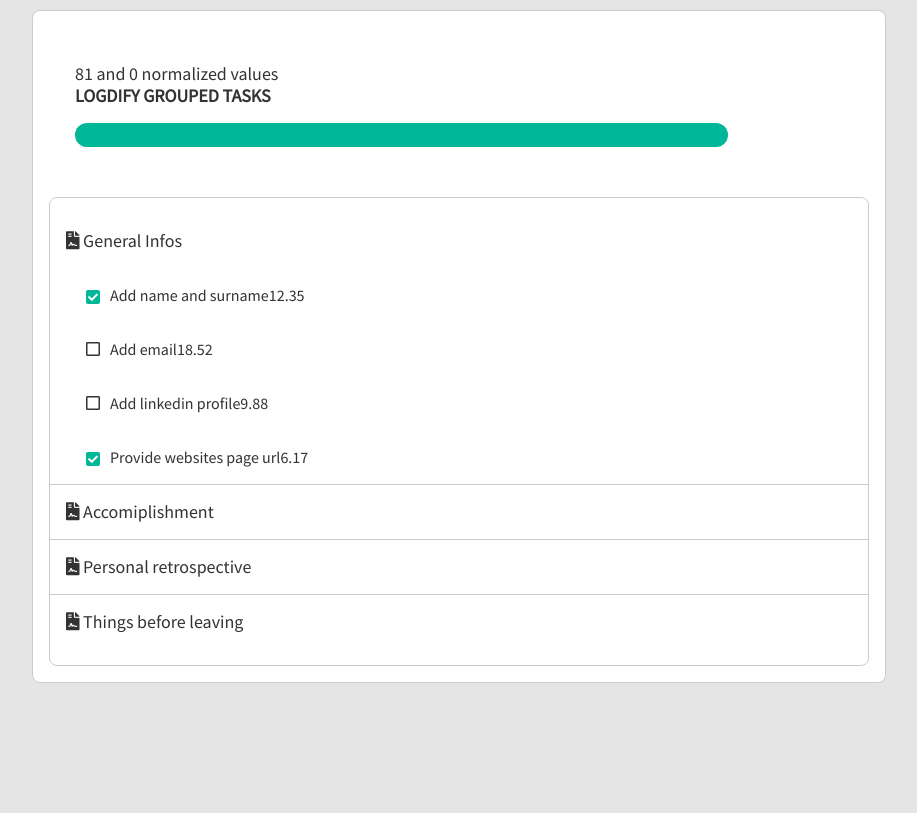
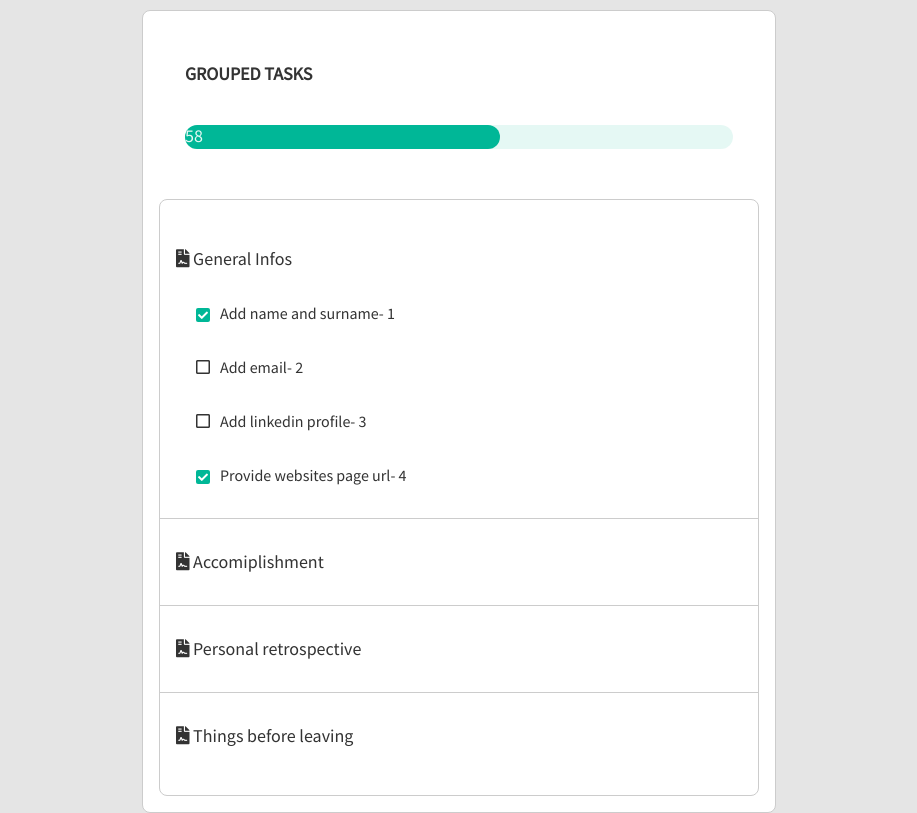
Before and after one commit to damorossi/logdify, a React (Create React App) app: page / in a window 1280 px wide. Both pictures are taken after a click on the element "General Infos". Shown: the whole page, without its empty margins (181-1098 px from the left). Built offline with nearby package versions, Linux system fonts and the light colour scheme.

Commit message:
Created formula to get percentage

```diff
--- a/src/App.js
+++ b/src/App.js
@@ -1,70 +1,113 @@
-import mockData from "./mockData";
-import TaskListComponent from "./TaskListComponent";
-import { useState } from "react";
+import mockData from './mockData';
+import TaskListComponent from './TaskListComponent';
+import { useState } from 'react';
 import './app.scss';
 
 function App() {
+	const [percentege, setPercentege] = useState(0.71 * 81);
+	let onlyTasksArray = null;
 
-  const taskGroups = mockData;
-  const arr = taskGroups.map(x => {
-    const items = x.tasks.filter( y => y.checked).map(x => x.value);
+	const getData = () => {
+		return mockData;
+	};
+
+	const onlyTasks = () => {
+		let onlyTasksArray = [];
+		indexedArr.map((g) => {
+			return g.tasks.map((t) => {
+				t.finalReduced = (t.value * 100) / 227;
+				t.currentReduced = (t.value * 100) / totalInicial;
+				onlyTasksArray.push(t);
+				return t;
+			});
+		});
+		return onlyTasksArray;
+	};
+
+	const getTotalValue = (arr) => {
+		const data = arr
+			?.map((x) => {
+				const items = x.tasks.filter((y) => y.checked).map((x) => x.value);
 				let values = items.reduce((acc, current) => {
 					return acc + current;
-    }, 0 );
+				}, 0);
 				return values;
-  } );
+			})
+			.reduce((acc, current) => {
+				return acc + current;
+			}, 0);
+		return data;
+	};
+	const totalSumArray = () => {
+		const total = onlyTasks().reduce((acc, sum) => {
+			return acc + sum.value;
+		}, 0);
 
-  const total = arr.reduce((acc, current) => {
-    return acc + current;
-  }, 0, )
+		return total;
+	};
+	const [indexedArr] = useState(getData());
+	const totalInicial = getTotalValue(indexedArr);
+	const [totalValue, setTotalValue] = useState(totalInicial);
+	// const [normalized, setNormalized] = useState(0);
+	const [tasks, setTasks] = useState(onlyTasks());
+	// const [totalSum, setValues] = useState(0);
+	const tot = totalSumArray();
 
+	const onClickAction = (id, value) => {
+		onlyTasksArray = onlyTasks().map((x) => {
+			if (x.id === id) {
+				x.checked = !x.checked;
+			}
+			return x;
+		});
 
+		setTotalValue(totalValue + value);
+		setTasks(onlyTasksArray);
+		// setNormalized(calculateValues(id, +value));
+		calculateValues(id, +value);
+	};
 
+	const calculateValues = (id, value = 0) => {
+		// setValues(tot);
+		const completed = tasks.filter((x) => x.checked);
+		onlyTasksArray = onlyTasks();
+		const completedData = completed.reduce((ac, cur) => {
+			return ac + (cur.value * 100) / totalValue;
+		}, 0);
+		const percentege = completed.reduce((acc, curr) => {
+			return acc + (curr.value / 227) * 100;
+		}, 0);
+		setPercentege(percentege);
+		setTotalValue(totalValue + value);
+		return completedData;
+	};
 
-  const [totalValue, setTotalValue] = useState(total);
-  const [normalized, setNormalized] = useState(0);
-
-
-  const onClickAction = (value) => {
-    setTotalValue(totalValue + value);
+	const style = {
+		progressBar: {
+			width: percentege + '%'
 		}
-
-  const calculateValues = (value) => {
-    const arr = taskGroups.map(x => {
-      const items = x.tasks.filter( y => y.checked).map(x => x.value);
-
-      let values = items.reduce((acc, current) => {
-        return acc + ((current *100 /totalValue).toFixed(2));
-      }, value );
-      return values;
-    } );
-  }
-
-  const onCalculateNormalized = (value) => {
-      setNormalized(calculateValues(value));
-  }
-
+	};
 	return (
 		<div className="app">
 			<header className="app-header">
-       <p>
-          {totalValue} and {normalized} normalized values </p>
-        <h1> Logdify Grouped Tasks  </h1>
-        <span className="app-progressBar"></span>
+				<h1> Grouped Tasks </h1>
+				<div className="app-progresBarContainer">
+					<span style={style.progressBar} className="app-progressBar">
+						{percentege.toFixed(0)}
+					</span>
+				</div>
 			</header>
 			<section className="app-content">
-        {
-          taskGroups.map(group => (
+				{indexedArr.map((group) => (
 					<TaskListComponent
-              key={group.name}
+						key={group.id}
+						id={group.id}
 						totalValue={totalValue}
 						tasks={group.tasks}
 						name={group.name}
-              onClickAction={ onClickAction }
-              onCalculateNormalized={ onCalculateNormalized }
+						onClickAction={onClickAction}
 					/>
-          ))
-        }
+				))}
 			</section>
 		</div>
 	);
--- a/src/TaskItemComponent.js
+++ b/src/TaskItemComponent.js
@@ -1,26 +1,21 @@
-import React from 'react'
+import React from 'react';
 import { useState } from 'react/cjs/react.development';
 import './taskItem.scss';
 
-const TaskItemComponent = ({description, value, checked, onClickAction, onCalculateNormalized, totalValue}) => {
+const TaskItemComponent = ({ description, value, id, checked, onClickAction, onCalculateNormalized, totalValue }) => {
+	const [isChecked, setCheked] = useState(checked);
+	const handleClick = () => {
+		setCheked(!isChecked);
+		const val = !isChecked ? value : value * -1;
+		onClickAction(id, val);
+	};
+	const classValue = isChecked ? 'fa fa-check item-toggle--active' : 'item-toggle far fa-square';
+	return (
+		<li className="item" onClick={handleClick}>
+			<span className={classValue}></span>
+			<p className="item-description">{description}</p>- {id}
+		</li>
+	);
+};
 
-    const [isChecked, setCheked] = useState(checked);
-    const handleClick=() => {
-        setCheked(!isChecked);
-        const val = !isChecked ? value : (value * -1);
-        debugger;
-        onClickAction(val);
-        onCalculateNormalized( (val *100 /totalValue).toFixed(2));
-    }
-    const classValue = isChecked ? 'fa fa-check item-toggle--active' : 'item-toggle far fa-square';
-    return (
-         <li className="item"  onClick={handleClick}>
-            <span className={classValue}>
-            </span>
-            <p className="item-description">{description}</p>
-            <span>{ (value *100 /totalValue).toFixed(2)}</span>
-        </li>
-    )
-}
-
-export default TaskItemComponent
+export default TaskItemComponent;
--- a/src/TaskListComponent.js
+++ b/src/TaskListComponent.js
@@ -1,37 +1,38 @@
-import React from 'react'
+import React from 'react';
 import { useState } from 'react/cjs/react.development';
 import TaskItemComponent from './TaskItemComponent';
 
-const TaskListComponent = ({tasks, name, onClickAction, onCalculateNormalized, totalValue}) => {
+const TaskListComponent = ({ tasks, name, id, onClickAction, onCalculateNormalized, totalValue }) => {
 	let [isActive, setActive] = useState(false);
 
 	const toggleAccordion = () => {
 		setActive(!isActive);
-    }
+	};
 
 	return (
 		<div className="app-accordion">
-        <header className="app-contentHeader"  onClick={toggleAccordion}>
-            <h2><i className="fa fa-file-contract" aria-hidden="true"></i> {name}</h2>
+			<header className="app-contentHeader" onClick={toggleAccordion}>
+				<h2>
+					<i className="fa fa-file-contract" aria-hidden="true"></i> {name}
+				</h2>
 			</header>
 			{isActive && (
 				<ul className="app-groupList">
-                {
-                tasks.map( ({description, checked, value}) => (
+					{tasks.map(({ description, checked, value, id }) => (
 						<TaskItemComponent
 							description={description}
-                            checked={checked} value={value}
+							checked={checked}
+							value={value}
+							id={id}
 							totalValue={totalValue}
 							onClickAction={onClickAction}
-                            onCalculateNormalized={onCalculateNormalized}
-                            key={description}
-                        />)
+							key={`${id}-${value}`}
+						/>
+					))}
+				</ul>
 			)}
-            </ul>
-        )
-        }
 		</div>
-    )
-}
+	);
+};
 
-export default TaskListComponent
+export default TaskListComponent;
--- a/src/app.scss
+++ b/src/app.scss
@@ -3,7 +3,8 @@
 
 .app {
 	@include widget-common-elements;
-  width: 820px;
+	max-width: 820px;
+	width: 600px;
 
 	&-header {
 		@include widget-common-elements;
@@ -11,7 +12,7 @@
 		margin-bottom: 24px;
 		padding: 26px;
 		h1 {
-      font-weight: bolder;;
+			font-weight: bolder;
 			text-transform: uppercase;
 		}
 	}
@@ -19,10 +20,23 @@
 	&-progressBar {
 		background: $bg-bar;
 		border-radius: 16px;
+		color: white;
 		display: flex;
 		height: 24px;
 		margin-top: 16px;
-    width: 85%;
+		transition: width 0.3s;
+	}
+	&-progresBarContainer {
+		&:before {
+			background: $bg-bar;
+			content: '';
+			display: block;
+			border-radius: 16px;
+			height: 24px;
+			position: relative;
+			opacity: 0.1;
+			top: 40px;
+		}
 	}
 
 	&-content {
@@ -37,18 +51,17 @@
 	}
 
 	&-accordion {
-    padding: 16px;
+		padding: 32px 16px;
 		border-bottom: solid 1px $border-widget;
 
 		&:last-child {
 			border-bottom: none;
-      padding-top: 16px;
 		}
 	}
 
 	&-contentHeader {
 		border-radius: 8px;
-    margin:0px;
+		margin: 0px;
 	}
 	&-groupItem:not(first-child) {
 		border-top-left-radius: 0px;
--- a/src/index.scss
+++ b/src/index.scss
@@ -142,7 +142,13 @@
 @import './styling/mixins';
 @import './styling/colors';
 
-h1, h2, h3, h4, h5, h6, p {
+h1,
+h2,
+h3,
+h4,
+h5,
+h6,
+p {
 	color: $text-common;
 }
 
@@ -155,4 +161,5 @@
 	font-family: 'Source Sans Pro', sans-serif;
 	font-size: 20px;
 	font-weight: 300;
+	width: 100%;
 }
--- a/src/mockData.js
+++ b/src/mockData.js
@@ -1,94 +1,108 @@
 const mockData = [
 	{
-    name: "General Infos",
+		name: 'General Infos',
 		tasks: [
 			{
-        description: "Add name and surname",
+				id: 1,
+				description: 'Add name and surname',
 				value: 10,
 				checked: true
 			},
 			{
-        description: "Add email",
+				id: 2,
+				description: 'Add email',
 				value: 15,
 				checked: false
 			},
 			{
-        description: "Add linkedin profile",
+				id: 3,
+				description: 'Add linkedin profile',
 				value: 8,
 				checked: false
 			},
 			{
-        description: "Provide websites page url",
+				id: 4,
+				description: 'Provide websites page url',
 				value: 5,
 				checked: true
 			}
 		]
 	},
 	{
-    name: "Accomiplishment",
+		name: 'Accomiplishment',
 		tasks: [
 			{
-        description: "Wrote a small poem about the birthdate",
+				id: 5,
+				description: 'Wrote a small poem about the birthdate',
 				value: 23,
 				checked: false
 			},
 			{
-        description: "Jump three time with one leg",
+				id: 6,
+				description: 'Jump three time with one leg',
 				value: 32,
 				checked: true
 			},
 			{
-        name: "Avoid the annoying neighbor",
+				id: 7,
+				name: 'Avoid the annoying neighbor',
 				value: 2,
 				checked: false
 			},
 			{
-        name: "Say hello to a random person",
+				id: 8,
+				name: 'Say hello to a random person',
 				value: 21,
 				checked: false
 			},
 			{
-        name: "Fill the description in at least 3 places",
+				id: 9,
+				name: 'Fill the description in at least 3 places',
 				value: 12,
 				checked: true
 			}
 		]
 	},
 	{
-    name: "Personal retrospective",
+		name: 'Personal retrospective',
 		tasks: [
 			{
-        description: "Remember a dream",
+				id: 10,
+				description: 'Remember a dream',
 				value: 15,
 				checked: true
 			},
 			{
-        description: "Have a crush",
+				id: 11,
+				description: 'Have a crush',
 				value: 7,
 				checked: true
 			}
 		]
 	},
 	{
-    name: "Things before leaving",
+		name: 'Things before leaving',
 		tasks: [
 			{
-        description: "Tell what you feel to all the people you know",
+				id: 12,
+				description: 'Tell what you feel to all the people you know',
 				value: 42,
 				checked: false
 			},
 			{
-        description: "Have a pet",
+				id: 13,
+				description: 'Have a pet',
 				value: 23,
 				checked: false
 			},
 			{
-        description: "Buy a fashion shirt",
+				id: 14,
+				description: 'Buy a fashion shirt',
 				value: 12,
 				checked: false
 			}
 		]
 	}
-]
+];
 
 export default mockData;
```
Also changed, not shown: 1 other file (tests, documents, lock files or other folders). Lines whose indentation alone changed are shown as unchanged.
